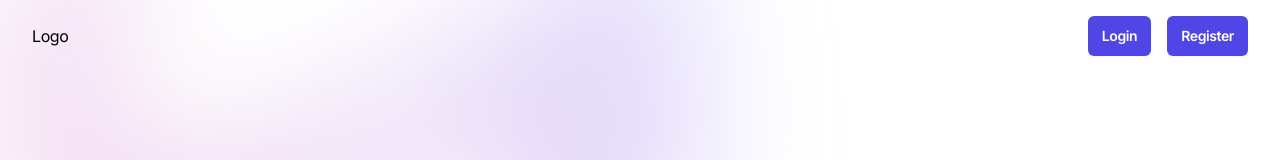
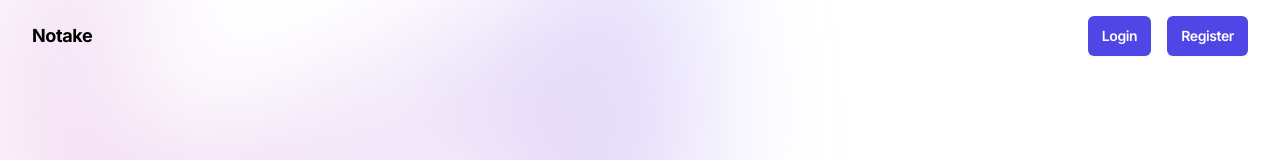
Before and after one commit to dev-ghostly/notake, a Next.js app: page / in a window 1280 px wide. Shown: the top 160 px of the page. Built offline with nearby package versions, Linux system fonts and the light colour scheme.

Commit message:
fix(navbar): Notake logo

```diff
--- a/src/app/page.tsx
+++ b/src/app/page.tsx
@@ -3,7 +3,7 @@ export default function Home() {
     <main className="max-w-screen-xl mx-auto">
       <div className="relative isolate px-6 pt-2 lg:px-8">
       <nav className="py-2 w-full flex justify-between items-center tracking-tight">
-        <p>Logo</p>
+        <p className="font-bold text-lg">Notake</p>
         <ul className="flex gap-4">
           <li className="flex items-center text-white font-medium"><a
                 href="/login"
```
